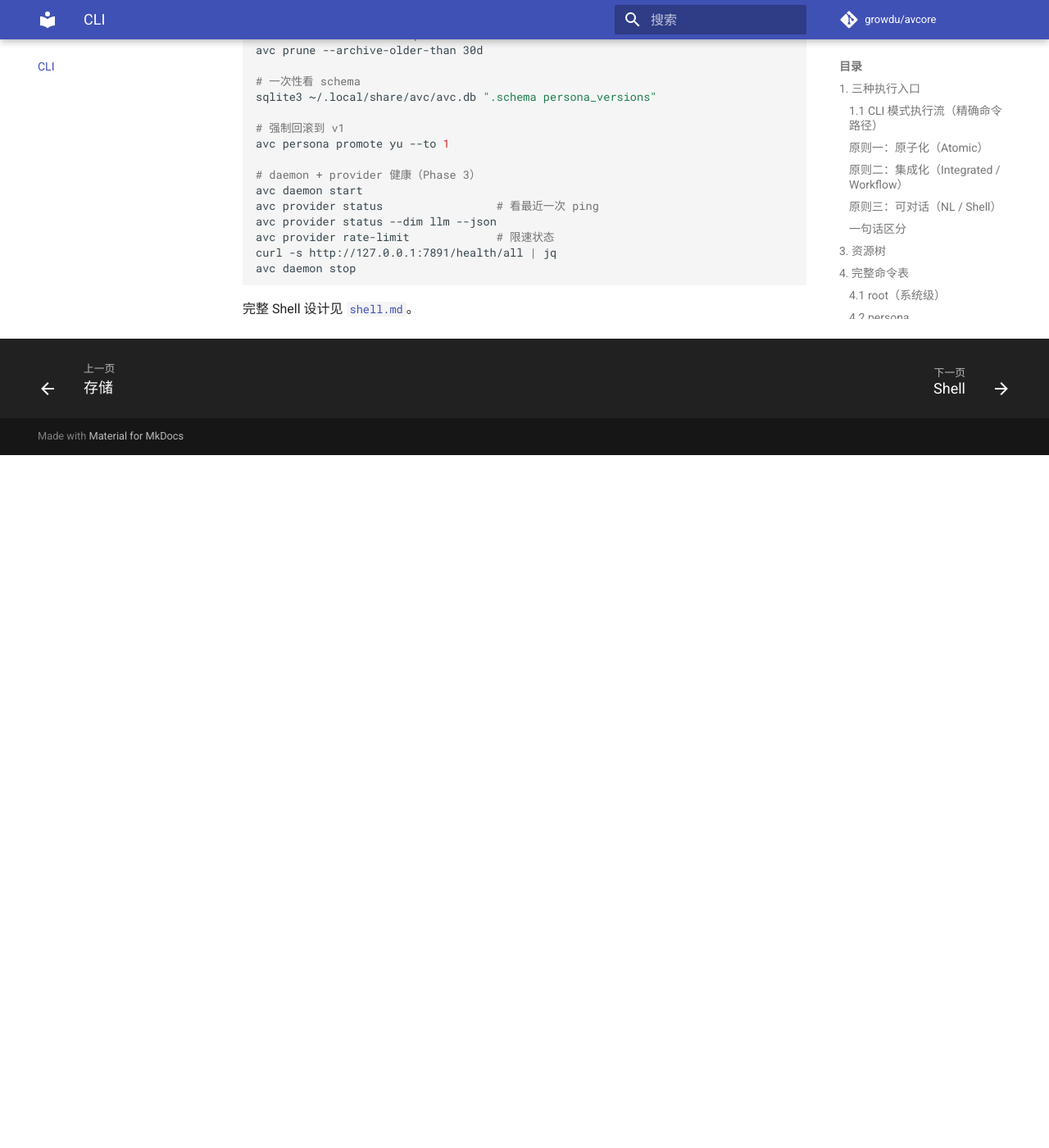
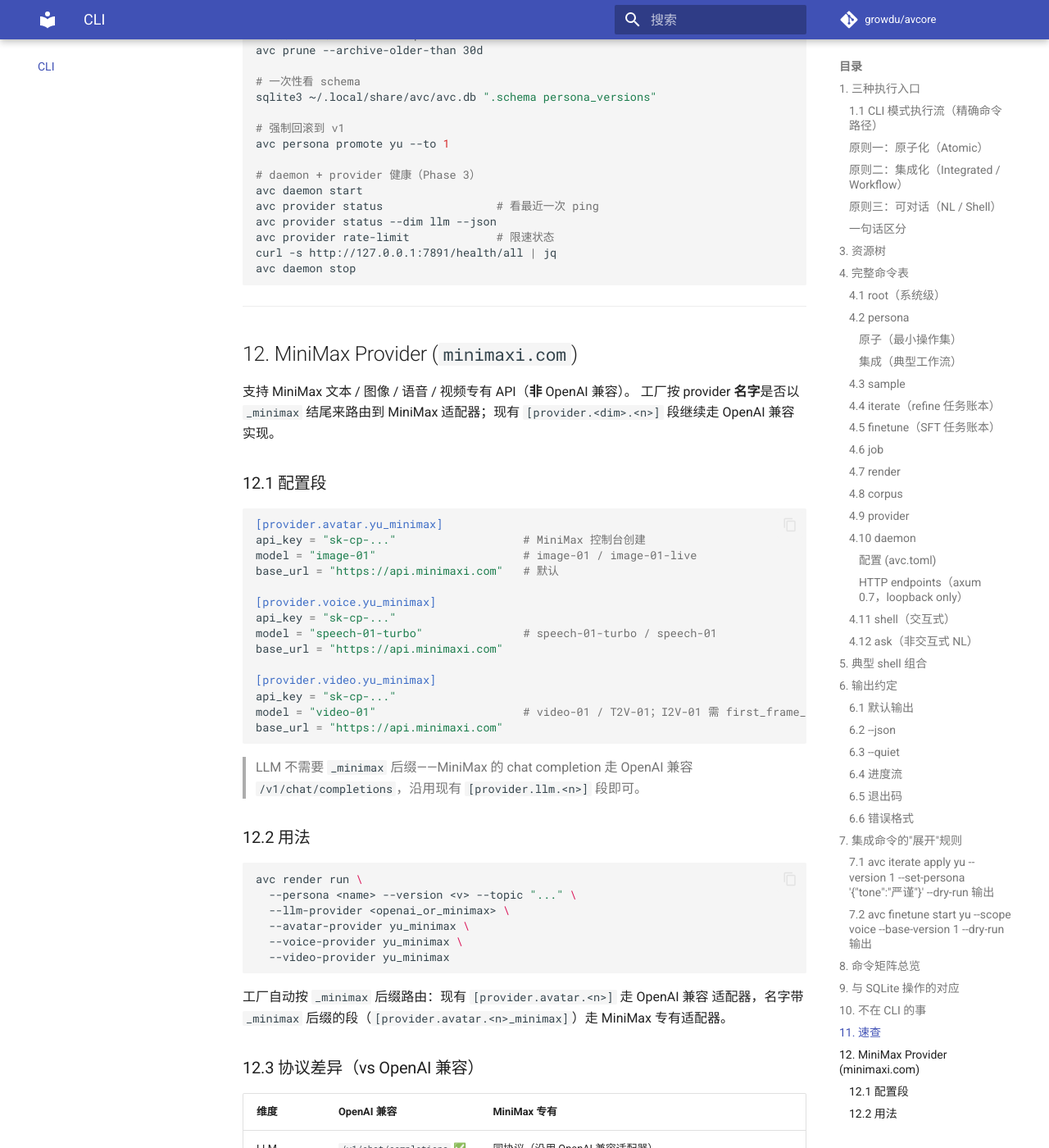
Before and after one commit to growdu/avcore, an MkDocs documentation site: the page built from docs/cli.md, in a window 1280 px wide and 1400 px high, scrolled down 16592 px. Shown: the whole window at 82% size. Built offline with MkDocs 1.6.1 and Material for MkDocs 9.7.7, drawn with Linux system fonts in a browser that asks for light colours; comment, search, counter and statistics services are not loaded; before the commit the page ends 17147 px from its top, so only the background shows below that; some of the changed text lies outside the part shown.

Commit message:
docs: MiniMax provider config + CHANGELOG
- docs/cli.md: new section 'MiniMax Provider' with config schema,
  end-to-end example, protocol differences table (vs OpenAI compat),
  and 4 known pitfalls (HEX audio, async video, 3/day quota, voice_id
  hardcoded)
- CHANGELOG.md [Unreleased]: MiniMax provider adaptation entry with
  tested models (image-01 / speech-01-turbo / video-01), 3-step
  async video flow, error translation (401/429/5xx/2013), and
  factory routing by _minimax name suffix

````diff
--- a/docs/cli.md
+++ b/docs/cli.md
@@ -594,4 +594,87 @@ curl -s http://127.0.0.1:7891/health/all | jq
 avc daemon stop
 ```
 
+---
+
+## 12. MiniMax Provider (`minimaxi.com`)
+
+支持 MiniMax 文本 / 图像 / 语音 / 视频专有 API（**非** OpenAI 兼容）。
+工厂按 provider **名字**是否以 `_minimax` 结尾来路由到 MiniMax 适配器；现有
+`[provider.<dim>.<n>]` 段继续走 OpenAI 兼容实现。
+
+### 12.1 配置段
+
+```toml
+[provider.avatar.yu_minimax]
+api_key = "sk-cp-..."                   # MiniMax 控制台创建
+model = "image-01"                      # image-01 / image-01-live
+base_url = "https://api.minimaxi.com"   # 默认
+
+[provider.voice.yu_minimax]
+api_key = "sk-cp-..."
+model = "speech-01-turbo"               # speech-01-turbo / speech-01
+base_url = "https://api.minimaxi.com"
+
+[provider.video.yu_minimax]
+api_key = "sk-cp-..."
+model = "video-01"                      # video-01 / T2V-01；I2V-01 需 first_frame_image（v1 暂不支持）
+base_url = "https://api.minimaxi.com"
+```
+
+> LLM 不需要 `_minimax` 后缀——MiniMax 的 chat completion 走 OpenAI 兼容
+> `/v1/chat/completions`，沿用现有 `[provider.llm.<n>]` 段即可。
+
+### 12.2 用法
+
+```bash
+avc render run \
+  --persona <name> --version <v> --topic "..." \
+  --llm-provider <openai_or_minimax> \
+  --avatar-provider yu_minimax \
+  --voice-provider yu_minimax \
+  --video-provider yu_minimax
+```
+
+工厂自动按 `_minimax` 后缀路由：现有 `[provider.avatar.<n>]` 走 OpenAI 兼容
+适配器，名字带 `_minimax` 后缀的段（`[provider.avatar.<n>_minimax]`）走 MiniMax
+专有适配器。
+
+### 12.3 协议差异（vs OpenAI 兼容）
+
+| 维度 | OpenAI 兼容 | MiniMax 专有 |
+|---|---|---|
+| LLM | `/v1/chat/completions` ✅ | 同协议（沿用 OpenAI 兼容适配器） |
+| image | `/v1/images/generations` body=`{prompt,n,size}` | `/v1/image_generation` body=`{prompt,n,aspect_ratio,response_format:"url",prompt_enhancer}` |
+| audio | `/v1/audio/speech` body=`{input,voice,model}` | `/v1/t2a_v2` body=`{text,voice_setting:{voice_id},audio_setting:{format:"mp3"}}` |
+| video | 无（vendor CLI 三段式） | `/v1/video_generation` 3 步：submit → poll `/v1/query/video_generation?task_id=...` → retrieve `/v1/files/retrieve?file_id=...` → 下载 |
+
+### 12.4 重要陷阱
+
+- **audio 字段是 HEX 编码**（不是 base64）—— 适配器内部自动解码为 MP3 字节
+- **video 是异步 3 段式**（submit / poll / retrieve）—— 适配器内部阻塞轮询
+  （默认 5s 一次、5min 超时）
+- **视频每日 3 条配额**（撞到 429 报 `AvcError::RateLimited` exit 10）
+- **`voice_id` 写死 `male-qn-qingse`**（v1 不可选声线 —— MiniMax API 没暴露
+  list voices endpoint；如需切换音色走 vendor CLI）
+- **HTTP 200 但 `base_resp.status_code != 0` 也是失败** —— 业务错误码
+  `2013` 是参数错（如不支持的 model 名）
+
+### 12.5 端到端示例
+
+跑 MiniMax 真实 API 集成测试（默认 `#[ignore]`，需 `MINIMAX_API_KEY` 环境变量）：
+
+```bash
+export MINIMAX_API_KEY=sk-cp-...
+
+cd /home/ubuntu/avcore
+MINIMAX_API_KEY=sk-cp-... rtk proxy cargo test --test integration \
+  minimax_real -- --ignored
+```
+
+### 12.6 详见
+
+- 实测 spec：`docs/minimax-api.md`
+- 设计 spec：`docs/superpowers/specs/2026-08-04-minimax-provider-design.md`
+- 实施 plan：`docs/superpowers/plans/2026-08-05-minimax-provider.md`
+
 完整 Shell 设计见 [`shell.md`](./shell.md)。
````
Also changed, not shown: CHANGELOG.md (+39 -3 lines).
